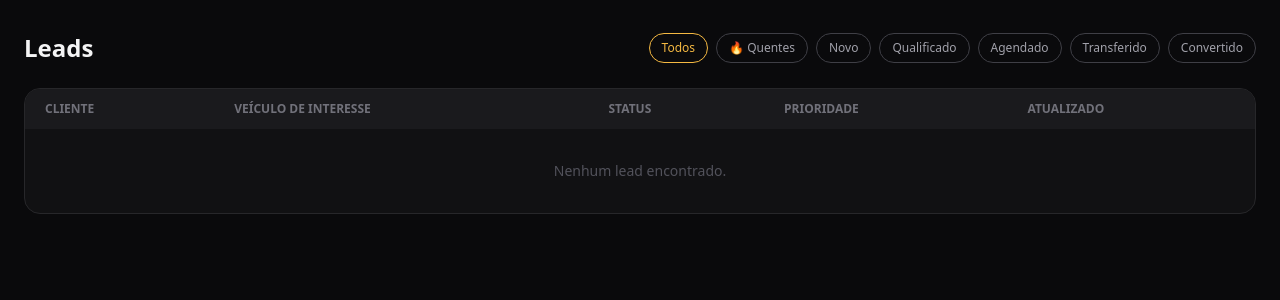
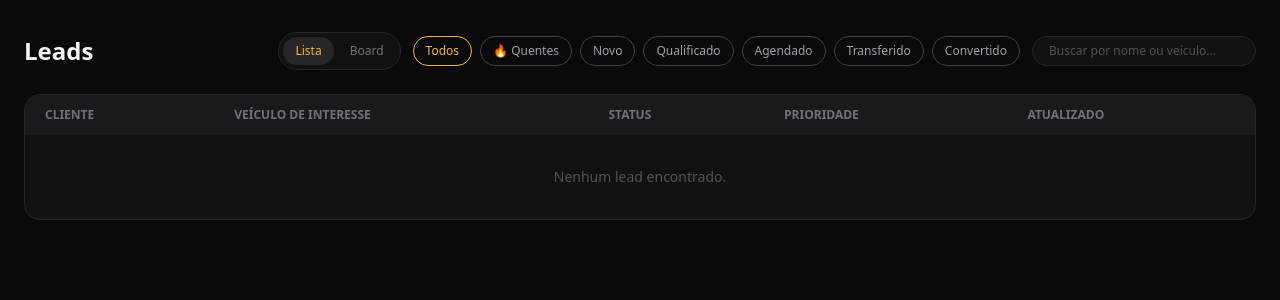
Before and after one commit to fernandohmoribe/CarIA, a FastAPI app: page /admin/leads in a window 1280 px wide. Shown: the part 69-369 px from the top of the page. Run offline with FastAPI, Linux system fonts and the light colour scheme; the visitor is signed in with stand-in values (Sample User, id 1); some libraries are stand-ins or nearby versions.

Commit message:
feat: board estilo kanban pra leads, com drag-and-drop e filtro em tempo real
Nova visualização em /admin/leads?view=board (toggle Lista/Board), com uma
coluna por status manual (Agendado/Transferido/Contatado/Convertido/Perdido)
e cards arrastáveis via SortableJS pra mudar o status do lead. Grid ocupa a
tela inteira e redistribui as colunas sozinho conforme a quantidade (min
240px, cai pra scroll horizontal em telas estreitas/celular). Busca por nome
ou veículo filtra em tempo real via fetch, sem recarregar a página — evita
perder tecla digitada rápido, que acontecia com o form-submit anterior.

Co-Authored-By: Claude Sonnet 5 <noreply@anthropic.com>

```diff
--- a/admin/routes.py
+++ b/admin/routes.py
@@ -170,23 +170,78 @@ async def vehicles_page(request: Request):
         db.close()
 
 
+def _filter_leads(db, status: str = None, prioridade: str = None, q: str = None) -> list:
+    dealership = get_default_dealership(db)
+    leads = get_all_leads(db, dealership.id if dealership else None)
+    if status:
+        leads = [lead for lead in leads if lead.status == status]
+    if prioridade:
+        leads = [lead for lead in leads if lead.prioridade == prioridade]
+    if q:
+        termo = q.strip().lower()
+        leads = [
+            lead for lead in leads
+            if termo in (lead.nome or "").lower() or termo in (lead.veiculo_interesse or "").lower()
+        ]
+    return leads
+
+
+def _board_columns(leads: list) -> list:
+    # Board só mostra os status que o vendedor pode setar manualmente (MANUAL_LEAD_STATUSES) —
+    # "novo" e "qualificado" são definidos só pela IA, não fazem sentido como coluna arrastável.
+    return [
+        {"status": s, "label": LEAD_STATUS_LABELS[s], "leads": [l for l in leads if l.status == s]}
+        for s in MANUAL_LEAD_STATUSES
+    ]
+
+
 @router.get("/leads")
-async def leads_page(request: Request, status: str = None, prioridade: str = None):
+async def leads_page(
+    request: Request, status: str = None, prioridade: str = None, view: str = "lista", q: str = None
+):
     redirect = require_login(request)
     if redirect:
         return redirect
 
     db = SessionLocal()
     try:
-        dealership = get_default_dealership(db)
-        leads = get_all_leads(db, dealership.id if dealership else None)
-        if status:
-            leads = [lead for lead in leads if lead.status == status]
-        if prioridade:
-            leads = [lead for lead in leads if lead.prioridade == prioridade]
+        leads = _filter_leads(db, status, prioridade, q)
         return templates.TemplateResponse(
             "leads.html",
-            {"request": request, "leads": leads, "filtro_status": status, "filtro_prioridade": prioridade},
+            {
+                "request": request,
+                "leads": leads,
+                "filtro_status": status,
+                "filtro_prioridade": prioridade,
+                "filtro_q": q or "",
+                "view": "board" if view == "board" else "lista",
+                "board_columns": _board_columns(leads),
+            },
+        )
+    finally:
+        db.close()
+
+
+@router.get("/leads/resultados")
+async def leads_resultados(
+    request: Request, status: str = None, prioridade: str = None, view: str = "lista", q: str = None
+):
+    """Fragmento HTML (só a tabela/board, sem o layout da página) usado pelo filtro em tempo
+    real de leads.html via fetch — ver script no template."""
+    if not request.session.get("logged_in"):
+        return JSONResponse({"error": "Sessão expirada, recarregue a página."}, status_code=401)
+
+    db = SessionLocal()
+    try:
+        leads = _filter_leads(db, status, prioridade, q)
+        return templates.TemplateResponse(
+            "_leads_results.html",
+            {
+                "request": request,
+                "leads": leads,
+                "view": "board" if view == "board" else "lista",
+                "board_columns": _board_columns(leads),
+            },
         )
     finally:
         db.close()
@@ -250,6 +305,32 @@ async def update_lead_status(request: Request, lead_id: int, status: str = Form(
         db.close()
 
     return RedirectResponse(url=f"/admin/leads/{lead_id}", status_code=302)
+
+
+@router.post("/leads/{lead_id}/status/mover")
+async def move_lead_status(request: Request, lead_id: int):
+    """Endpoint JSON usado pelo drag-and-drop do board de leads (ver leads.html) — diferente
+    de update_lead_status acima, que é form-post com redirect (usado pelo select da tela de
+    detalhe do lead)."""
+    if not request.session.get("logged_in"):
+        return JSONResponse({"error": "Sessão expirada, recarregue a página."}, status_code=401)
+
+    body = await request.json()
+    status = (body.get("status") or "").strip()
+    if status not in MANUAL_LEAD_STATUSES:
+        return JSONResponse({"error": "Status inválido."}, status_code=400)
+
+    db = SessionLocal()
+    try:
+        lead = get_lead_by_id(db, lead_id)
+        if not lead:
+            return JSONResponse({"error": "Lead não encontrado."}, status_code=404)
+        username = request.session.get("username") or "admin"
+        user = get_or_create_user(db, username)
+        set_lead_status(db, lead, status, user_id=user.id)
+        return JSONResponse({"ok": True})
+    finally:
+        db.close()
 
 
 @router.get("/sync")
--- /dev/null
+++ b/admin/templates/_leads_results.html
@@ -0,0 +1,70 @@
+{% if view == "board" %}
+{# Grid com N colunas de 1fr, mínimo 240px cada: numa tela larga, as colunas se esticam e
+   dividem a largura disponível igualmente (some status novo depois → todas encolhem um
+   pouco pra caber); numa tela estreita (celular), quando N x 240px não cabe, o grid não
+   encolhe mais e o container rola na horizontal em vez de espremer o card até ficar ilegível. #}
+<div class="grid gap-4 overflow-x-auto pb-4" style="grid-template-columns: repeat({{ board_columns|length }}, minmax(240px, 1fr));">
+    {% for col in board_columns %}
+    <div class="bg-[#111113] border border-zinc-800 rounded-2xl flex flex-col max-h-[75vh]">
+        <div class="px-4 py-3 border-b border-zinc-800 flex items-center justify-between sticky top-0 bg-[#111113] rounded-t-2xl">
+            <span class="text-sm font-semibold text-zinc-200">{{ col.label }}</span>
+            <span class="text-xs text-zinc-500 bg-zinc-800 rounded-full px-2 py-0.5 board-count" data-status="{{ col.status }}">{{ col.leads|length }}</span>
+        </div>
+        <div class="board-column flex-1 overflow-y-auto p-3 space-y-2 min-h-[120px]" data-status="{{ col.status }}">
+            {% for lead in col.leads %}
+            <div class="lead-card bg-[#1a1a1d] border border-zinc-800 rounded-xl p-3 cursor-grab active:cursor-grabbing hover:border-zinc-700 transition"
+                 data-lead-id="{{ lead.id }}">
+                <div class="flex items-start justify-between gap-2">
+                    <div class="text-sm text-zinc-200 font-medium">{{ lead.nome or "Sem nome" }}</div>
+                    {% if lead.prioridade == "quente" %}<span class="text-xs shrink-0">🔥</span>{% endif %}
+                </div>
+                <div class="text-xs text-zinc-500 mt-0.5">{{ lead.telefone or lead.phone_number }}</div>
+                <div class="text-xs text-zinc-400 mt-2">{{ lead.veiculo_interesse or "—" }}</div>
+                <div class="text-[10px] text-zinc-600 mt-3">{{ lead.updated_at | local_time("%d/%m %H:%M") }}</div>
+            </div>
+            {% else %}
+            <div class="empty-placeholder text-xs text-zinc-700 text-center py-6">Nenhum lead aqui</div>
+            {% endfor %}
+        </div>
+    </div>
+    {% endfor %}
+</div>
+{% else %}
+<div class="bg-[#111113] border border-zinc-800 rounded-2xl overflow-hidden">
+    <table class="w-full text-sm">
+        <thead class="bg-[#1a1a1d] text-zinc-500 text-xs uppercase">
+            <tr>
+                <th class="text-left px-5 py-3">Cliente</th>
+                <th class="text-left px-5 py-3">Veículo de interesse</th>
+                <th class="text-left px-5 py-3">Status</th>
+                <th class="text-left px-5 py-3">Prioridade</th>
+                <th class="text-left px-5 py-3">Atualizado</th>
+            </tr>
+        </thead>
+        <tbody>
+            {% for lead in leads %}
+            <tr class="border-t border-zinc-900 hover:bg-zinc-900/50 cursor-pointer" onclick="window.location='/admin/leads/{{ lead.id }}'">
+                <td class="px-5 py-3">
+                    <div class="text-zinc-200">{{ lead.nome or "Sem nome" }}</div>
+                    <div class="text-zinc-500 text-xs">{{ lead.telefone or lead.phone_number }}</div>
+                </td>
+                <td class="px-5 py-3 text-zinc-300">{{ lead.veiculo_interesse or "—" }}</td>
+                <td class="px-5 py-3">
+                    <span class="text-xs px-2 py-1 rounded-full bg-zinc-800 text-zinc-300">{{ lead.status }}</span>
+                </td>
+                <td class="px-5 py-3">
+                    {% if lead.prioridade == "quente" %}
+                    <span class="text-xs px-2 py-1 rounded-full bg-orange-950 text-orange-400">🔥 quente</span>
+                    {% else %}
+                    <span class="text-xs text-zinc-600">normal</span>
+                    {% endif %}
+                </td>
+                <td class="px-5 py-3 text-zinc-500 text-xs">{{ lead.updated_at | local_time("%d/%m %H:%M") }}</td>
+            </tr>
+            {% else %}
+            <tr><td colspan="5" class="px-5 py-8 text-center text-zinc-600">Nenhum lead encontrado.</td></tr>
+            {% endfor %}
+        </tbody>
+    </table>
+</div>
+{% endif %}
--- a/admin/templates/base.html
+++ b/admin/templates/base.html
@@ -20,6 +20,9 @@
         body { background: #0a0a0c; }
         ::-webkit-scrollbar { width: 8px; height: 8px; }
         ::-webkit-scrollbar-thumb { background: #27272a; border-radius: 4px; }
+        /* Escapa do max-w-7xl mx-auto do <main> — usado pelo board de leads, que precisa da
+           largura inteira da tela pra caber as colunas sem rolagem horizontal. */
+        .full-bleed { width: 100vw; position: relative; left: 50%; right: 50%; margin-left: -50vw; margin-right: -50vw; }
     </style>
 </head>
 <body class="bg-[#0a0a0c] text-zinc-200 min-h-screen">
--- a/admin/templates/leads.html
+++ b/admin/templates/leads.html
@@ -2,52 +2,136 @@
 {% block title %}Leads{% endblock %}
 {% block content %}
 
-<div class="flex items-center justify-between mb-6">
+<div class="flex items-center justify-between mb-6 flex-wrap gap-3">
     <h1 class="text-2xl font-semibold text-zinc-100">Leads</h1>
-    <div class="flex gap-2 text-xs">
-        <a href="/admin/leads" class="px-3 py-1.5 rounded-full border {{ 'border-amber-450 text-amber-450' if not filtro_status and not filtro_prioridade else 'border-zinc-700 text-zinc-400' }}">Todos</a>
-        <a href="/admin/leads?prioridade=quente" class="px-3 py-1.5 rounded-full border {{ 'border-amber-450 text-amber-450' if filtro_prioridade == 'quente' else 'border-zinc-700 text-zinc-400' }}">🔥 Quentes</a>
-        {% for s in ["novo", "qualificado", "agendado", "transferido", "convertido"] %}
-        <a href="/admin/leads?status={{ s }}" class="px-3 py-1.5 rounded-full border {{ 'border-amber-450 text-amber-450' if filtro_status == s else 'border-zinc-700 text-zinc-400' }}">{{ s|capitalize }}</a>
-        {% endfor %}
+    <div class="flex items-center gap-3 flex-wrap">
+        <div class="flex gap-1 text-xs bg-[#111113] border border-zinc-800 rounded-full p-1">
+            <a href="/admin/leads?view=lista{{ '&prioridade=' + filtro_prioridade if filtro_prioridade else '' }}"
+               class="px-3 py-1.5 rounded-full {{ 'bg-zinc-800 text-amber-450' if view != 'board' else 'text-zinc-500' }}">Lista</a>
+            <a href="/admin/leads?view=board{{ '&prioridade=' + filtro_prioridade if filtro_prioridade else '' }}"
+               class="px-3 py-1.5 rounded-full {{ 'bg-zinc-800 text-amber-450' if view == 'board' else 'text-zinc-500' }}">Board</a>
+        </div>
+        <div class="flex gap-2 text-xs">
+            <a href="/admin/leads?view={{ view }}" class="px-3 py-1.5 rounded-full border {{ 'border-amber-450 text-amber-450' if not filtro_status and not filtro_prioridade else 'border-zinc-700 text-zinc-400' }}">Todos</a>
+            <a href="/admin/leads?view={{ view }}&prioridade=quente" class="px-3 py-1.5 rounded-full border {{ 'border-amber-450 text-amber-450' if filtro_prioridade == 'quente' else 'border-zinc-700 text-zinc-400' }}">🔥 Quentes</a>
+            {% if view != "board" %}
+            {% for s in ["novo", "qualificado", "agendado", "transferido", "convertido"] %}
+            <a href="/admin/leads?status={{ s }}" class="px-3 py-1.5 rounded-full border {{ 'border-amber-450 text-amber-450' if filtro_status == s else 'border-zinc-700 text-zinc-400' }}">{{ s|capitalize }}</a>
+            {% endfor %}
+            {% endif %}
+        </div>
+        <form method="get" action="/admin/leads" id="q-form" class="flex items-center">
+            <input type="hidden" name="view" value="{{ view }}">
+            {% if filtro_status %}<input type="hidden" name="status" value="{{ filtro_status }}">{% endif %}
+            {% if filtro_prioridade %}<input type="hidden" name="prioridade" value="{{ filtro_prioridade }}">{% endif %}
+            <input type="text" name="q" id="q-input" value="{{ filtro_q }}" placeholder="Buscar por nome ou veículo..."
+                   autocomplete="off"
+                   class="text-xs bg-[#111113] border border-zinc-800 rounded-full px-4 py-1.5 w-56 text-zinc-200 placeholder-zinc-600 focus:outline-none focus:border-amber-450">
+        </form>
     </div>
 </div>
 
-<div class="bg-[#111113] border border-zinc-800 rounded-2xl overflow-hidden">
-    <table class="w-full text-sm">
-        <thead class="bg-[#1a1a1d] text-zinc-500 text-xs uppercase">
-            <tr>
-                <th class="text-left px-5 py-3">Cliente</th>
-                <th class="text-left px-5 py-3">Veículo de interesse</th>
-                <th class="text-left px-5 py-3">Status</th>
-                <th class="text-left px-5 py-3">Prioridade</th>
-                <th class="text-left px-5 py-3">Atualizado</th>
-            </tr>
-        </thead>
-        <tbody>
-            {% for lead in leads %}
-            <tr class="border-t border-zinc-900 hover:bg-zinc-900/50 cursor-pointer" onclick="window.location='/admin/leads/{{ lead.id }}'">
-                <td class="px-5 py-3">
-                    <div class="text-zinc-200">{{ lead.nome or "Sem nome" }}</div>
-                    <div class="text-zinc-500 text-xs">{{ lead.telefone or lead.phone_number }}</div>
-                </td>
-                <td class="px-5 py-3 text-zinc-300">{{ lead.veiculo_interesse or "—" }}</td>
-                <td class="px-5 py-3">
-                    <span class="text-xs px-2 py-1 rounded-full bg-zinc-800 text-zinc-300">{{ lead.status }}</span>
-                </td>
-                <td class="px-5 py-3">
-                    {% if lead.prioridade == "quente" %}
-                    <span class="text-xs px-2 py-1 rounded-full bg-orange-950 text-orange-400">🔥 quente</span>
-                    {% else %}
-                    <span class="text-xs text-zinc-600">normal</span>
-                    {% endif %}
-                </td>
-                <td class="px-5 py-3 text-zinc-500 text-xs">{{ lead.updated_at | local_time("%d/%m %H:%M") }}</td>
-            </tr>
-            {% else %}
-            <tr><td colspan="5" class="px-5 py-8 text-center text-zinc-600">Nenhum lead encontrado.</td></tr>
-            {% endfor %}
-        </tbody>
-    </table>
+<div id="results" class="{{ 'full-bleed px-6' if view == 'board' else '' }}">
+    {% include "_leads_results.html" %}
 </div>
+
+<script src="https://cdn.jsdelivr.net/npm/sortablejs@1.15.2/Sortable.min.js"></script>
+<script>
+const RESULTS_URL = "/admin/leads/resultados";
+const CURRENT_VIEW = {{ view|tojson }};
+const CURRENT_STATUS = {{ (filtro_status or "")|tojson }};
+const CURRENT_PRIORIDADE = {{ (filtro_prioridade or "")|tojson }};
+
+// Depois de mover um card (drag bem-sucedido ou revertido), sincroniza o placeholder de
+// "coluna vazia" e o contador do cabeçalho com o que está de fato na coluna agora — sem isso,
+// o card muda de coluna mas o texto "Nenhum lead aqui" e o número do badge ficam com o valor
+// de quando a página (ou o último fetch) carregou.
+function syncColumnUI(col) {
+    const cards = col.querySelectorAll('.lead-card');
+    let placeholder = col.querySelector('.empty-placeholder');
+    if (cards.length === 0 && !placeholder) {
+        placeholder = document.createElement('div');
+        placeholder.className = 'empty-placeholder text-xs text-zinc-700 text-center py-6';
+        placeholder.textContent = 'Nenhum lead aqui';
+        col.appendChild(placeholder);
+    } else if (cards.length > 0 && placeholder) {
+        placeholder.remove();
+    }
+    const badge = document.querySelector(`.board-count[data-status="${col.dataset.status}"]`);
+    if (badge) badge.textContent = cards.length;
+}
+
+// Clicar no card abre o lead — mas só quando foi um clique de verdade, não a soltura de um
+// drag (o Sortable move o elemento via mousedown+mousemove+mouseup, o que o navegador às vezes
+// ainda interpreta como um "click" logo depois de soltar). suppressClick fica true durante o
+// drag e por um instante depois do drop, pra esse clique fantasma não navegar.
+let suppressClick = false;
+
+// Re-liga clique e Sortable nos cards/colunas atuais dentro de #results — precisa rodar de
+// novo toda vez que o conteúdo é trocado via fetch (os elementos antigos, com os listeners
+// antigos, saem do DOM junto com o innerHTML antigo).
+function initBoard() {
+    document.querySelectorAll('#results .lead-card').forEach((card) => {
+        card.addEventListener('click', () => {
+            if (suppressClick) return;
+            window.location = `/admin/leads/${card.dataset.leadId}`;
+        });
+    });
+
+    document.querySelectorAll('#results .board-column').forEach((col) => {
+        new Sortable(col, {
+            group: 'leads',
+            animation: 150,
+            ghostClass: 'opacity-40',
+            onStart: () => { suppressClick = true; },
+            onEnd: async (evt) => {
+                const card = evt.item;
+                const fromCol = evt.from;
+                const toCol = evt.to;
+                const newStatus = toCol.dataset.status;
+                const oldStatus = fromCol.dataset.status;
+                setTimeout(() => { suppressClick = false; }, 200);
+                if (newStatus === oldStatus) return;
+                const leadId = card.dataset.leadId;
+                try {
+                    const resp = await fetch(`/admin/leads/${leadId}/status/mover`, {
+                        method: 'POST',
+                        headers: { 'Content-Type': 'application/json' },
+                        body: JSON.stringify({ status: newStatus }),
+                    });
+                    if (!resp.ok) throw new Error('falhou');
+                    syncColumnUI(fromCol);
+                    syncColumnUI(toCol);
+                } catch (err) {
+                    alert('Não foi possível mover o lead. A página vai recarregar.');
+                    location.reload();
+                }
+            },
+        });
+    });
+}
+
+initBoard();
+
+// Filtra enquanto digita (debounce) sem apertar Enter e sem recarregar a página inteira — só
+// busca o resultado via fetch e troca o conteúdo de #results. Recarregar a página a cada letra
+// destrói e recria o campo de busca no meio da digitação, "comendo" as teclas do que o usuário
+// já tinha digitado enquanto o navegador ainda estava trocando de página.
+(() => {
+    const input = document.getElementById('q-input');
+    let timer = null;
+    input.addEventListener('input', () => {
+        clearTimeout(timer);
+        timer = setTimeout(async () => {
+            const params = new URLSearchParams({ view: CURRENT_VIEW, q: input.value });
+            if (CURRENT_STATUS) params.set('status', CURRENT_STATUS);
+            if (CURRENT_PRIORIDADE) params.set('prioridade', CURRENT_PRIORIDADE);
+            const resp = await fetch(`${RESULTS_URL}?${params.toString()}`);
+            if (!resp.ok) return;
+            document.getElementById('results').innerHTML = await resp.text();
+            initBoard();
+        }, 400);
+    });
+})();
+</script>
 {% endblock %}
```
Also changed, not shown: tests/test_leads_board.py (added, +172 -0 lines).
